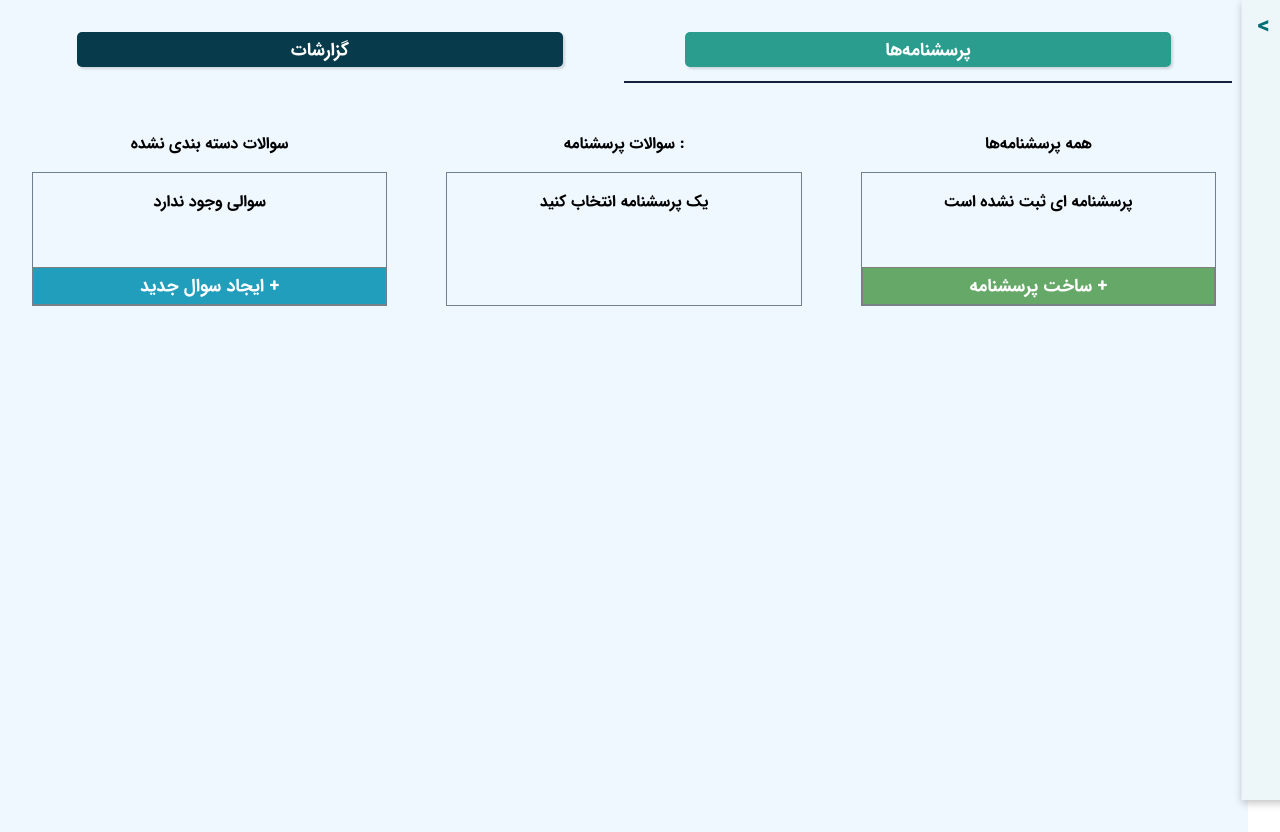
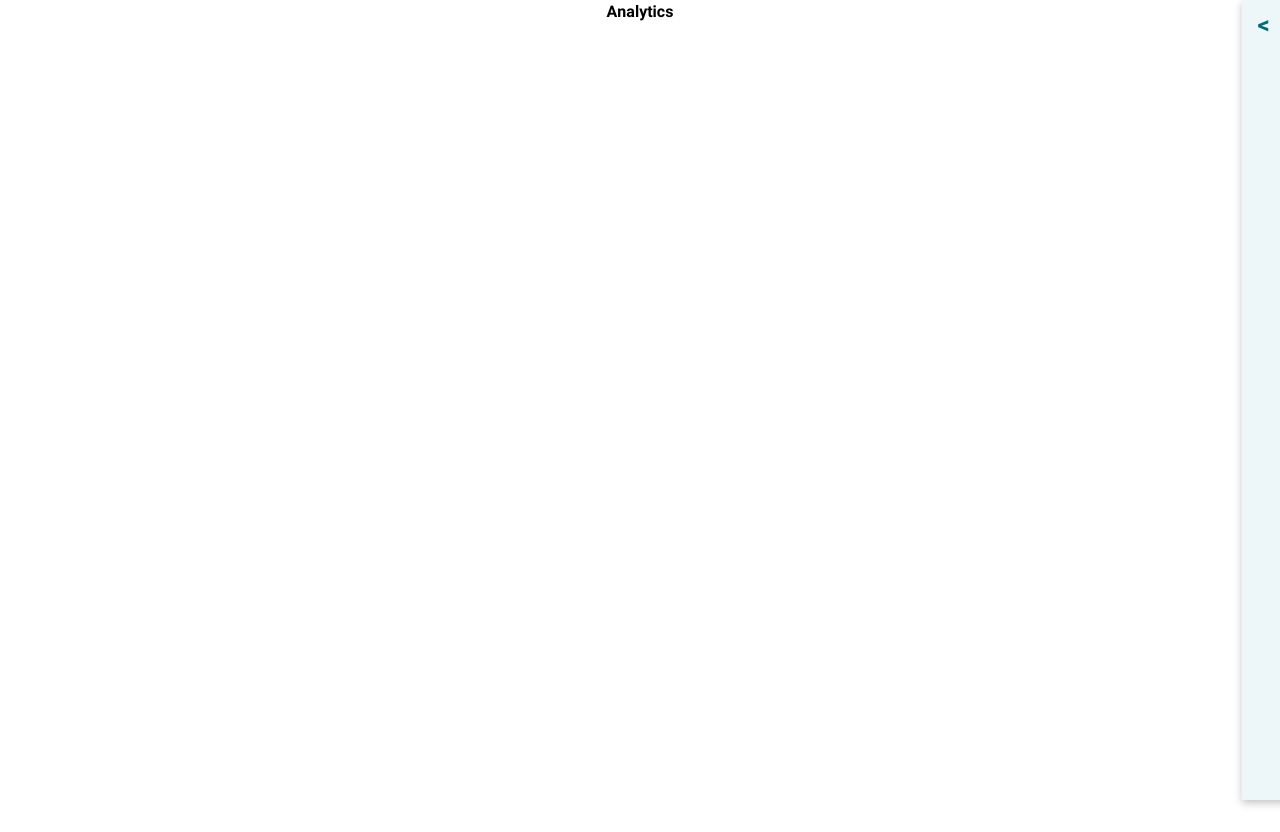
Before and after one commit to xekurt/s-form-builder, a React (Create React App) app: page /analytics in a window 1280 px wide. After the commit the page ends 800 px from the top, so only its background shows below. Built offline with nearby package versions, Linux system fonts and the light colour scheme.

Commit message:
add routes

```diff
--- a/src/App.js
+++ b/src/App.js
@@ -1,12 +1,17 @@
 import Sidebar from "./Components/Sidebar/Index";
 import Home from "./Pages/Home/Home";
 import "./App.css";
+import { Route, Routes } from "react-router-dom";
+import Analytics from "./Pages/Analytics/Index";
 
 function App() {
   return (
     <div className="App">
       <Sidebar />
-      <Home />
+      <Routes>
+        <Route path="/" element={<Home />} />
+        <Route path="analytics" element={<Analytics />} />
+      </Routes>
     </div>
   );
 }
--- a/src/Components/Sidebar/Index.jsx
+++ b/src/Components/Sidebar/Index.jsx
@@ -1,5 +1,6 @@
 import React from "react";
 import { useState } from "react";
+import { Link } from "react-router-dom";
 import "./styles.css";
 const Index = () => {
   const [showSidebar, setShowSidebar] = useState(false);
@@ -16,7 +17,9 @@ const Index = () => {
       </div>
       <ul className="page__items">
         <li>پرسشنامه</li>
-        <li>پروفایل</li>
+        <Link to="analytics">
+          <li>پروفایل</li>
+        </Link>
         <li>خروج</li>
       </ul>
     </div>
--- /dev/null
+++ b/src/Pages/Analytics/Index.jsx
@@ -0,0 +1,7 @@
+import React from "react";
+
+const Analytics = () => {
+  return <div>Analytics</div>;
+};
+
+export default Analytics;
--- a/src/Pages/Home/Home.jsx
+++ b/src/Pages/Home/Home.jsx
@@ -7,13 +7,10 @@ import SurveysTab from "./SurveysTab";
 const Home = () => {
   const [activeTab, setActiveTab] = useState("surveys");
 
-  const Tab = {
-    surveys: <SurveysTab />,
-  };
   return (
     <section className="home__container">
       <div className="tabs__buttons">
-        <div className={`active ${activeTab === "stats" && "left"} `}></div>
+        {/* <div className={`active ${activeTab === "stats" && "left"} `}></div>
         <button className="stats__button" onClick={() => setActiveTab("stats")}>
           گزارشات
         </button>
@@ -22,9 +19,9 @@ const Home = () => {
           onClick={() => setActiveTab("surveys")}
         >
           پرسشنامه‌ها
-        </button>
+        </button> */}
+        <SurveysTab />
       </div>
-      {Tab[activeTab]}
     </section>
   );
 };
--- a/src/Pages/Home/SurveysTab.jsx
+++ b/src/Pages/Home/SurveysTab.jsx
@@ -113,7 +113,7 @@ const SurveysTab = () => {
           </button>
         </div>
       </article>
-      <article className="column">
+      {/* <article className="column">
         <h4> سوالات پرسشنامه : {selectedSurvey?.title}</h4>
         <div className="surveys">
           {selectedSurvey ? (
@@ -122,7 +122,7 @@ const SurveysTab = () => {
             <p style={{ margin: "1rem auto" }}>یک پرسشنامه انتخاب کنید</p>
           )}
         </div>
-      </article>
+      </article> */}
       <article className="column">
         <h4>همه پرسشنامه‌ها</h4>
         <div className="surveys">
--- a/src/Pages/Home/styles.css
+++ b/src/Pages/Home/styles.css
@@ -48,6 +48,7 @@
 }
 
 .surveys__tab {
+  width: 100%;
   margin-top: 2rem;
   padding: 1rem;
   display: flex;
@@ -55,7 +56,7 @@
 }
 .column {
   text-align: center;
-  width: 30%;
+  width: 45%;
   min-height: 100px;
 }
 .surveys {
--- a/src/index.js
+++ b/src/index.js
@@ -5,13 +5,17 @@ import App from "./App";
 import { Provider } from "react-redux";
 import Store from "./Store";
 import ModalProvider from "./Components/ModalProvider/index";
+import { BrowserRouter, Routes, Route } from "react-router-dom";
+import Analytics from "./Pages/Analytics/Index";
 import "./assets/fonts/IRANSansWeb-Bold.ttf";
 
 const root = ReactDOM.createRoot(document.getElementById("root"));
 root.render(
   <Provider store={Store}>
     <ModalProvider>
-      <App />
+      <BrowserRouter>
+        <App />
+      </BrowserRouter>
     </ModalProvider>
   </Provider>
 );
```
